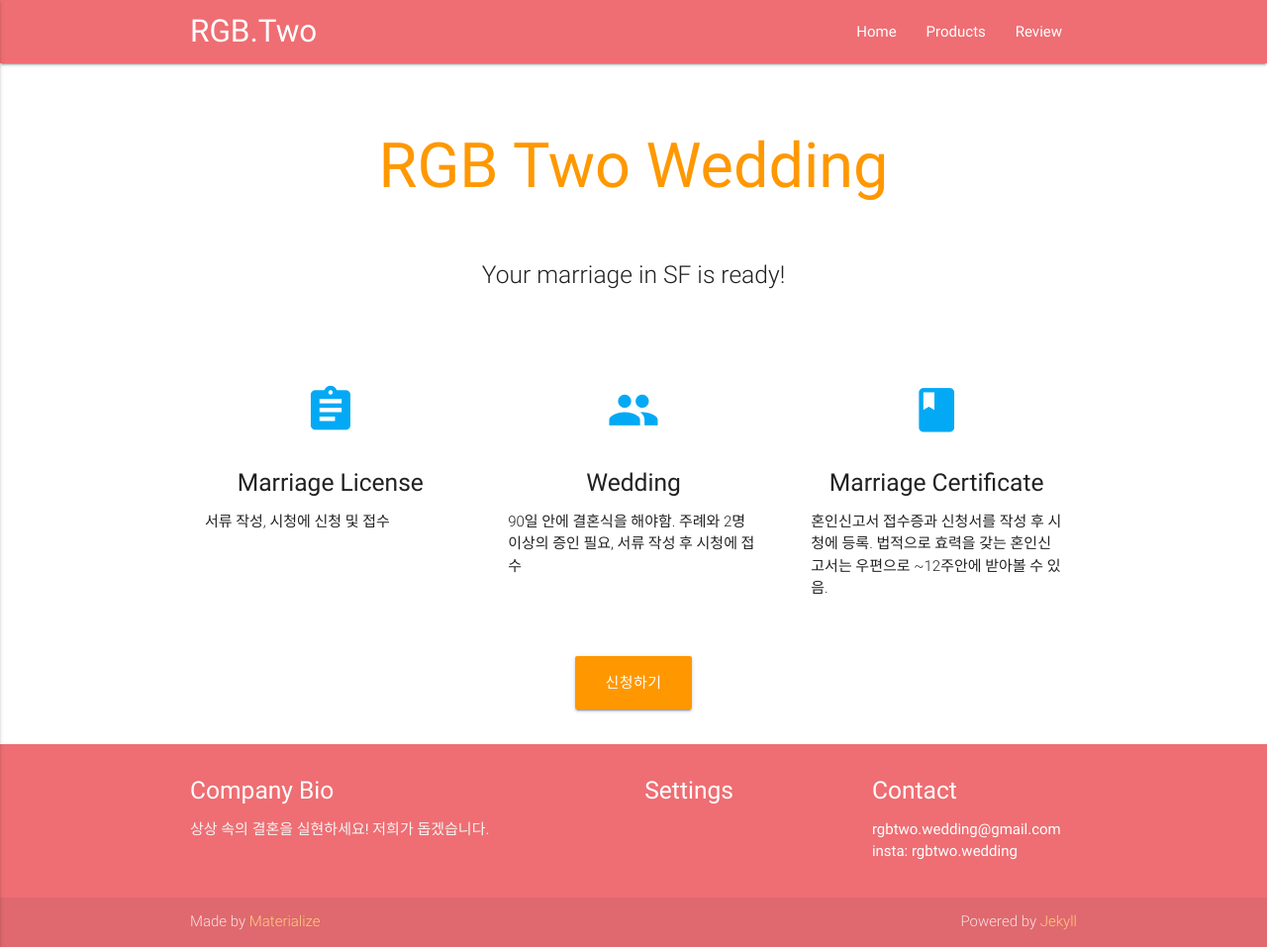
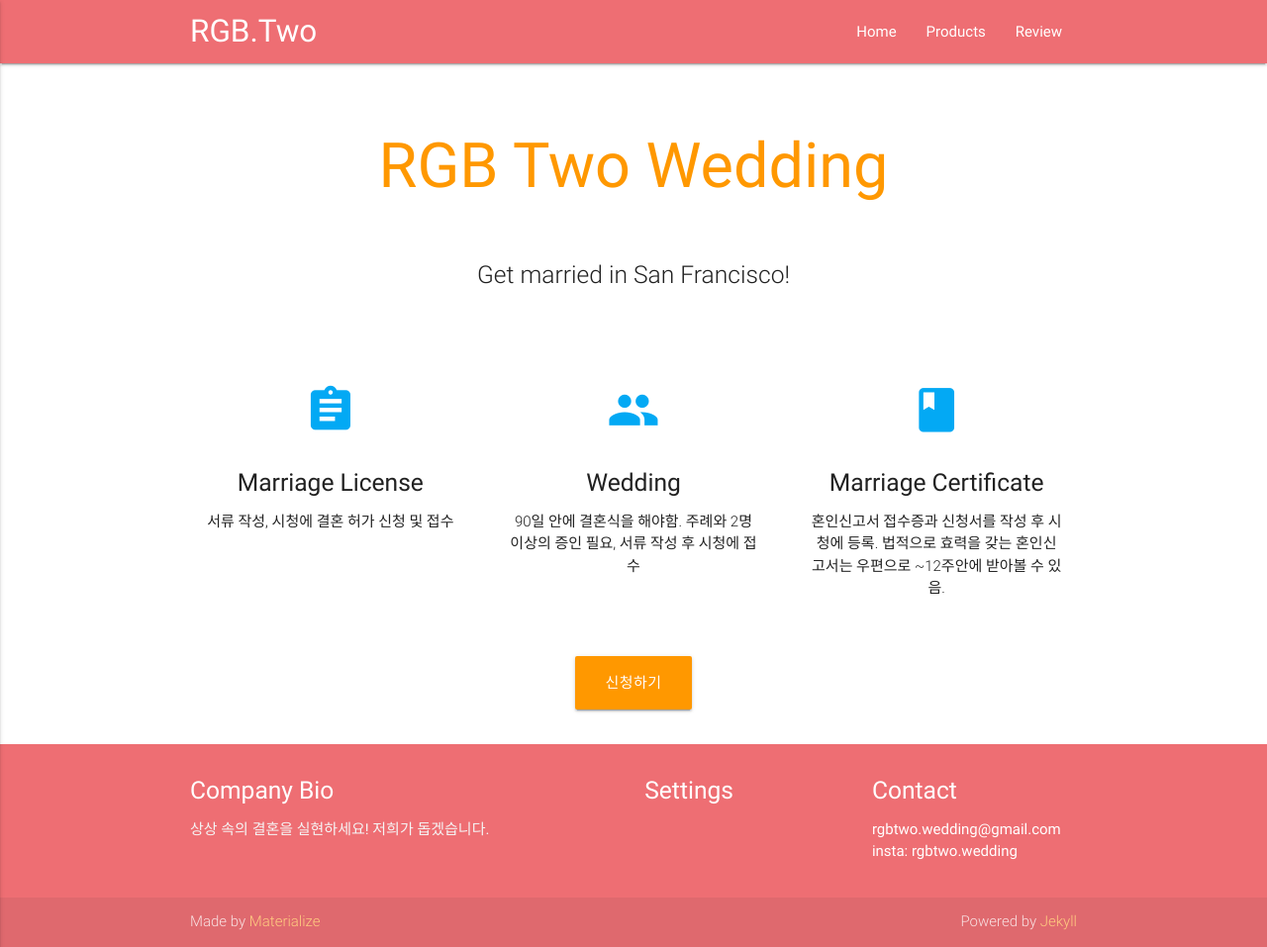
Before and after one commit to rgbtwowedding/rgbtwowedding.github.io, a Jekyll site: the page built from index.md, in a window 1280 px wide. Shown: the whole page at 99% size. Built offline with Jekyll 4.4.1, drawn with Linux system fonts in a browser that asks for light colours.

Commit message:
updated align text

```diff
--- a/_layouts/home.html
+++ b/_layouts/home.html
@@ -22,7 +22,7 @@ layout: default
             <h2 class="center light-blue-text"><i class="material-icons">assignment</i></h2>
             <h5 class="center">Marriage License</h5>
 
-            <p class="light">서류 작성, 시청에 신청 및 접수</p>
+            <p align="center" class="light">서류 작성, 시청에 결혼 허가 신청 및 접수</p>
           </div>
         </div>
 
@@ -31,7 +31,7 @@ layout: default
             <h2 class="center light-blue-text"><i class="material-icons">group</i></h2>
             <h5 class="center">Wedding</h5>
 
-            <p class="light">90일 안에 결혼식을 해야함. 주례와 2명 이상의 증인 필요, 서류 작성 후 시청에 접수</p>
+            <p align="center" class="light">90일 안에 결혼식을 해야함. 주례와 2명 이상의 증인 필요, 서류 작성 후 시청에 접수</p>
           </div>
         </div>
 
@@ -40,7 +40,7 @@ layout: default
             <h2 class="center light-blue-text"><i class="material-icons">class</i></h2>
             <h5 class="center">Marriage Certificate</h5>
 
-            <p class="light">혼인신고서 접수증과 신청서를 작성 후 시청에 등록. 법적으로 효력을 갖는 혼인신고서는 우편으로 ~12주안에 받아볼 수 있음.</p>
+            <p align="center" class="light">혼인신고서 접수증과 신청서를 작성 후 시청에 등록. 법적으로 효력을 갖는 혼인신고서는 우편으로 ~12주안에 받아볼 수 있음.</p>
           </div>
         </div>
       </div>
--- a/index.md
+++ b/index.md
@@ -2,4 +2,4 @@
 layout: home
 ---
 
-Your marriage in SF is ready!
+Get married in San Francisco!
```
Also changed, not shown: 2 other files.
